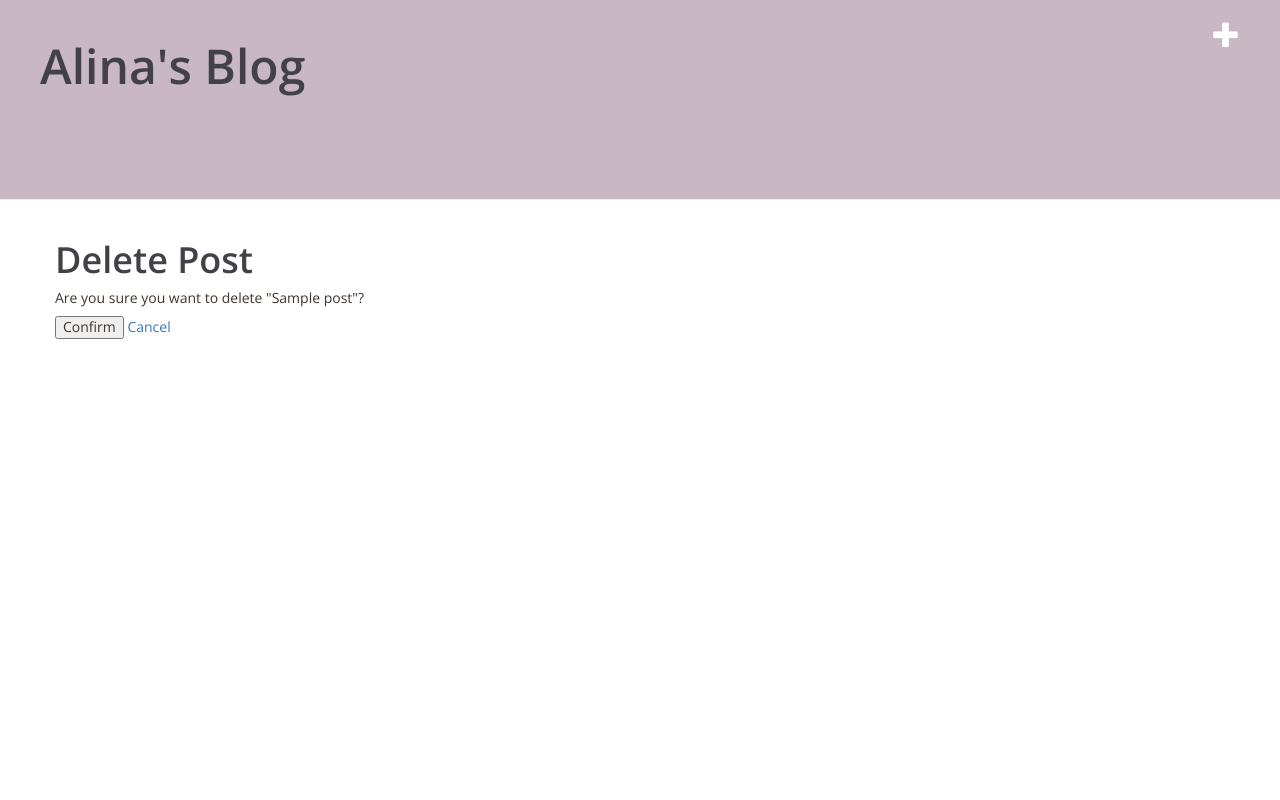
After one commit to stolbikova/blog, a Django app: page /post/1/delete/ in a window 1280 px wide. The commit adds this page. Run offline with Django 3.2, Linux system fonts and the light colour scheme; a user stored in the database is signed in; tables that the repository leaves empty hold one stand-in row (values such as "Sample post"); some libraries are stand-ins or nearby versions.

Commit message:
add delete button.

```diff
--- a/blog/static/css/blog.css
+++ b/blog/static/css/blog.css
@@ -65,3 +65,7 @@ h1, h2, h3, h4 {
 .comment {
     margin: var(--space-m) 0 var(--space-m) var(--space-m);
 }
+
+.delete-btn {
+    margin-block-start:  var(--space-s);
+}
--- a/blog/static/css/variables.css
+++ b/blog/static/css/variables.css
@@ -6,6 +6,7 @@
     --header-text-color: #424049;
 
     /* Spaces */
+    --space-s: 10px;
     --space-m: 20px;
     --space-left: 40px;
 
--- /dev/null
+++ b/blog/templates/blog/post_confirm_delete.html
@@ -0,0 +1,11 @@
+{% extends 'blog/base.html' %}
+
+{% block content %}
+    <h1>Delete Post</h1>
+    <p>Are you sure you want to delete "{{ post.title }}"?</p>
+    <form method="post">
+        {% csrf_token %}
+        <button type="submit">Confirm</button>
+        <a href="{% url 'post_detail' post.pk %}">Cancel</a>
+    </form>
+{% endblock %}
--- a/blog/templates/blog/post_detail.html
+++ b/blog/templates/blog/post_detail.html
@@ -9,6 +9,12 @@
         {% endif %}
         {% if user.is_authenticated %}
         <a class="btn btn-default" href="{% url 'post_edit' pk=post.pk %}"><span class="glyphicon glyphicon-pencil"></span></a>
+        <form method="post" action="{% url 'post_delete' pk=post.pk %}" style="display:inline;">
+            {% csrf_token %}
+            <button class="btn btn-danger delete-btn" type="submit">
+                <span class="glyphicon glyphicon-trash"></span>
+            </button>
+        </form>
         {% endif %}
         <h1>{{ post.title }}</h1>
         <p>{{ post.text|safe|linebreaks }}</p>
--- a/blog/urls.py
+++ b/blog/urls.py
@@ -1,7 +1,7 @@
 from django.urls import path
 from .views import (
     PostListView, PostDetailView, PostCreateView,
-    PostUpdateView, AddCommentView, CommentApproveView, CommentRemoveView
+    PostUpdateView, AddCommentView, CommentApproveView, CommentRemoveView, DeletePostView
 )
 
 from django.contrib.auth import views as auth_views
@@ -13,6 +13,7 @@ urlpatterns = [
     path('post/<int:pk>/edit/', PostUpdateView.as_view(), name='post_edit'),
     path('post/<int:pk>/comment/', AddCommentView.as_view(),
          name='add_comment_to_post'),
+    path('post/<int:pk>/delete/', DeletePostView.as_view(), name='post_delete'),
     path('comment/<int:pk>/approve/',
          CommentApproveView.as_view(), name='comment_approve'),
     path('comment/<int:pk>/remove/',
@@ -22,4 +23,5 @@ urlpatterns = [
          auth_views.LoginView.as_view(template_name='registration/login.html'), name='login'),
     path('accounts/logout/',
          auth_views.LogoutView.as_view(next_page='/'), name='logout'),
+
 ]
--- a/blog/views.py
+++ b/blog/views.py
@@ -74,3 +74,14 @@ class CommentRemoveView(LoginRequiredMixin, View):
         post_pk = comment.post.pk
         comment.delete()
         return redirect('post_detail', pk=post_pk)
+
+
+class DeletePostView(LoginRequiredMixin, View):
+    def post(self, request, pk):
+        post = get_object_or_404(Post, pk=pk)
+        post.delete()
+        return redirect('post_list')
+
+    def get(self, request, pk):
+        post = get_object_or_404(Post, pk=pk)
+        return render(request, 'blog/post_confirm_delete.html', {'post': post})
```
